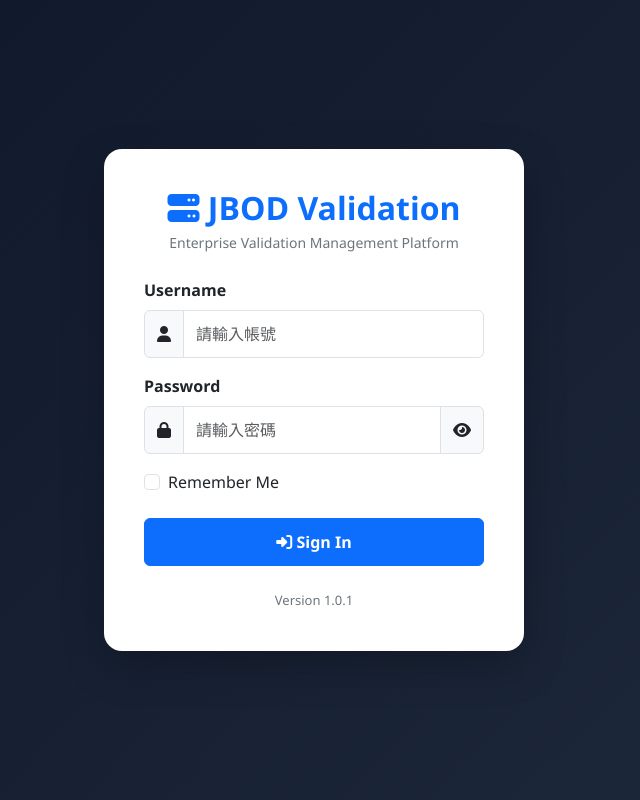
After one commit to luke1987515/JBOD-Validation_v.1.0, a Django app: page /login/ in a window 1280 px wide. The commit adds this page. Shown: the whole page, without its empty margins (326-966 px from the left). Run offline with Django 5.2, Linux system fonts and the light colour scheme.

Commit message:
add login ui

```diff
--- a/jbod_validation/settings.py
+++ b/jbod_validation/settings.py
@@ -135,5 +135,6 @@ STATICFILES_DIRS = [
 ]
 
 # 使用者登入與登出後的預設重定向網址 / Login and Logout redirect URL configurations
-LOGIN_REDIRECT_URL = '/'
-LOGOUT_REDIRECT_URL = '/accounts/login/'
+LOGIN_URL = "/login/"
+LOGIN_REDIRECT_URL = "/"
+LOGOUT_REDIRECT_URL = "/login/"
--- a/jbod_validation/urls.py
+++ b/jbod_validation/urls.py
@@ -1,36 +1,30 @@
 from django.contrib import admin
 from django.urls import path, include
 
-"""
-全域主路由設定：統一管理專案中各子應用程式（Apps）與 Django 内建功能的 URL 網址分配。
-Global Main URL Routing: Centralized URL configuration mapping paths to sub-applications and built-in features.
-"""
-
 urlpatterns = [
-    # Django 後台管理介面路由 / Django Admin interface
     path("admin/", admin.site.urls),
 
-    # 系統儀表板／首頁模組路由 / Dashboard and main landing views
+    # Login / Logout
+    path("", include("user.urls")),
+
+    # Dashboard
     path("", include("dashboard.urls")),
 
-    # 硬體型號管理模組路由 / Hardware model management app
+    # Model
     path("model/", include("models_app.urls")),
 
-    # Django 內建身份驗證路由（登入、登出、密碼變更等） / Built-in authentication routes (login, logout, password reset)
+    # 保留 Django 內建 Authentication
     path("accounts/", include("django.contrib.auth.urls")),
 
-    # 韌體管理模組路由 / Firmware management app
+    # Firmware
     path("firmware/", include("firmware.urls")),
 
-    # 測試案例模組路由 / Test case management app
+    # TestCase
     path("testcase/", include("testcase.urls")),
 
-    # 測試計畫模組路由 / Test plan management app
+    # TestPlan
     path("testplan/", include("testplan.urls")),
 
-    # 驗證任務執行模組路由 / Validation and execution management app
-    path(
-        "validation/",
-        include("validation.urls"),
-    ),
+    # Validation
+    path("validation/", include("validation.urls")),
 ]
--- /dev/null
+++ b/static/css/login.css
@@ -0,0 +1,96 @@
+/* ==========================================
+   JBOD Validation Platform
+   Login Page
+========================================== */
+
+body {
+    margin: 0;
+    padding: 0;
+    font-family: "Segoe UI", "Microsoft JhengHei", sans-serif;
+    background: linear-gradient(135deg, #0f172a, #1e293b);
+    min-height: 100vh;
+}
+
+.login-wrapper {
+    min-height: 100vh;
+    display: flex;
+    justify-content: center;
+    align-items: center;
+    padding: 30px;
+}
+
+.login-card {
+    width: 420px;
+    background: #ffffff;
+    border-radius: 18px;
+    padding: 40px;
+    box-shadow: 0 15px 40px rgba(0,0,0,.25);
+    animation: fadeIn .5s ease;
+}
+
+.login-logo{
+    text-align:center;
+    margin-bottom:25px;
+}
+
+.login-logo h2{
+    color:#0d6efd;
+    font-weight:700;
+    margin-bottom:5px;
+}
+
+.login-logo p{
+    color:#6c757d;
+    font-size:14px;
+    margin:0;
+}
+
+.form-label{
+    font-weight:600;
+}
+
+.input-group-text{
+    background:#f8f9fa;
+}
+
+.form-control{
+    height:48px;
+}
+
+.form-control:focus{
+    border-color:#0d6efd;
+    box-shadow:0 0 0 .2rem rgba(13,110,253,.2);
+}
+
+.btn-login{
+    height:48px;
+    font-size:16px;
+    font-weight:600;
+}
+
+.version{
+    text-align:center;
+    color:#6c757d;
+    margin-top:25px;
+    font-size:13px;
+}
+
+@keyframes fadeIn{
+    from{
+        opacity:0;
+        transform:translateY(20px);
+    }
+    to{
+        opacity:1;
+        transform:translateY(0);
+    }
+}
+
+@media(max-width:576px){
+
+.login-card{
+    width:100%;
+    padding:30px;
+}
+
+}
--- /dev/null
+++ b/static/js/login.js
@@ -0,0 +1,29 @@
+// =====================================
+// JBOD Validation Platform
+// Login Page
+// =====================================
+
+document.addEventListener("DOMContentLoaded", function () {
+
+    const passwordInput = document.getElementById("id_password");
+    const togglePassword = document.getElementById("togglePassword");
+
+    if (togglePassword && passwordInput) {
+
+        togglePassword.addEventListener("click", function () {
+
+            const type =
+                passwordInput.getAttribute("type") === "password"
+                    ? "text"
+                    : "password";
+
+            passwordInput.setAttribute("type", type);
+
+            this.classList.toggle("fa-eye");
+            this.classList.toggle("fa-eye-slash");
+
+        });
+
+    }
+
+});
--- /dev/null
+++ b/templates/user/login.html
@@ -0,0 +1,139 @@
+{% load static %}
+<!DOCTYPE html>
+<html lang="zh-Hant">
+
+<head>
+    <meta charset="UTF-8">
+    <meta name="viewport" content="width=device-width, initial-scale=1.0">
+
+    <title>JBOD Validation Platform | Login</title>
+
+    <!-- Bootstrap -->
+    <link href="https://cdn.jsdelivr.net/npm/bootstrap@5.3.7/dist/css/bootstrap.min.css" rel="stylesheet">
+
+    <!-- FontAwesome -->
+    <link rel="stylesheet"
+          href="https://cdnjs.cloudflare.com/ajax/libs/font-awesome/6.7.2/css/all.min.css">
+
+    <!-- Login CSS -->
+    <link rel="stylesheet" href="{% static 'css/login.css' %}">
+</head>
+
+<body>
+
+<div class="login-wrapper">
+
+    <div class="login-card">
+
+        <div class="login-logo">
+
+            <h2>
+                <i class="fa-solid fa-server"></i>
+                JBOD Validation
+            </h2>
+
+            <p>Enterprise Validation Management Platform</p>
+
+        </div>
+
+        {% if form.errors %}
+        <div class="alert alert-danger">
+            <i class="fa-solid fa-circle-exclamation"></i>
+            Username 或 Password 錯誤。
+        </div>
+        {% endif %}
+
+        <form method="post">
+
+            {% csrf_token %}
+
+            <div class="mb-3">
+
+                <label class="form-label">
+                    Username
+                </label>
+
+                <div class="input-group">
+
+                    <span class="input-group-text">
+                        <i class="fa-solid fa-user"></i>
+                    </span>
+
+                    {{ form.username }}
+
+                </div>
+
+            </div>
+
+            <div class="mb-3">
+
+                <label class="form-label">
+                    Password
+                </label>
+
+                <div class="input-group">
+
+                    <span class="input-group-text">
+                        <i class="fa-solid fa-lock"></i>
+                    </span>
+
+                    {{ form.password }}
+
+                    <span class="input-group-text"
+                          id="togglePassword"
+                          style="cursor:pointer">
+
+                        <i class="fa-solid fa-eye"></i>
+
+                    </span>
+
+                </div>
+
+            </div>
+
+            <div class="form-check mb-4">
+
+                <input
+                        class="form-check-input"
+                        type="checkbox"
+                        id="remember">
+
+                <label
+                        class="form-check-label"
+                        for="remember">
+
+                    Remember Me
+
+                </label>
+
+            </div>
+
+            <button
+                    class="btn btn-primary btn-login w-100"
+                    type="submit">
+
+                <i class="fa-solid fa-right-to-bracket"></i>
+
+                Sign In
+
+            </button>
+
+        </form>
+
+        <div class="version">
+
+            Version 1.0.1
+
+        </div>
+
+    </div>
+
+</div>
+
+<script src="https://cdn.jsdelivr.net/npm/bootstrap@5.3.7/dist/js/bootstrap.bundle.min.js"></script>
+
+<script src="{% static 'js/login.js' %}"></script>
+
+</body>
+
+</html>
--- /dev/null
+++ b/user/forms.py
@@ -0,0 +1,24 @@
+from django import forms
+from django.contrib.auth.forms import AuthenticationForm
+
+
+class LoginForm(AuthenticationForm):
+    username = forms.CharField(
+        label="帳號",
+        widget=forms.TextInput(
+            attrs={
+                "class": "form-control",
+                "placeholder": "請輸入帳號",
+            }
+        ),
+    )
+
+    password = forms.CharField(
+        label="密碼",
+        widget=forms.PasswordInput(
+            attrs={
+                "class": "form-control",
+                "placeholder": "請輸入密碼",
+            }
+        ),
+    )
--- /dev/null
+++ b/user/urls.py
@@ -0,0 +1,8 @@
+from django.urls import path
+
+from .views import UserLoginView, UserLogoutView
+
+urlpatterns = [
+    path("login/", UserLoginView.as_view(), name="login"),
+    path("logout/", UserLogoutView, name="logout"),
+]
--- a/user/views.py
+++ b/user/views.py
@@ -1,3 +1,22 @@
-from django.shortcuts import render
+from django.contrib.auth.views import LoginView
+from django.contrib.auth import logout
+from django.shortcuts import redirect
+from django.urls import reverse_lazy
 
-# Create your views here.
+from .forms import LoginForm
+
+
+class UserLoginView(LoginView):
+    template_name = "user/login.html"
+    authentication_form = LoginForm
+
+    # 開發期間先關掉，方便測試 Login 畫面
+    redirect_authenticated_user = False
+
+    def get_success_url(self):
+        return reverse_lazy("dashboard")
+
+
+def UserLogoutView(request):
+    logout(request)
+    return redirect("login")
```
Also changed, not shown: dashboard/views.py (+2 -5 lines), templates/dashboard/index.html (+85 -205 lines), templates/includes/navbar.html (+21 -6 lines), README.md, dashboard/urls.py (line endings or trailing spaces).
